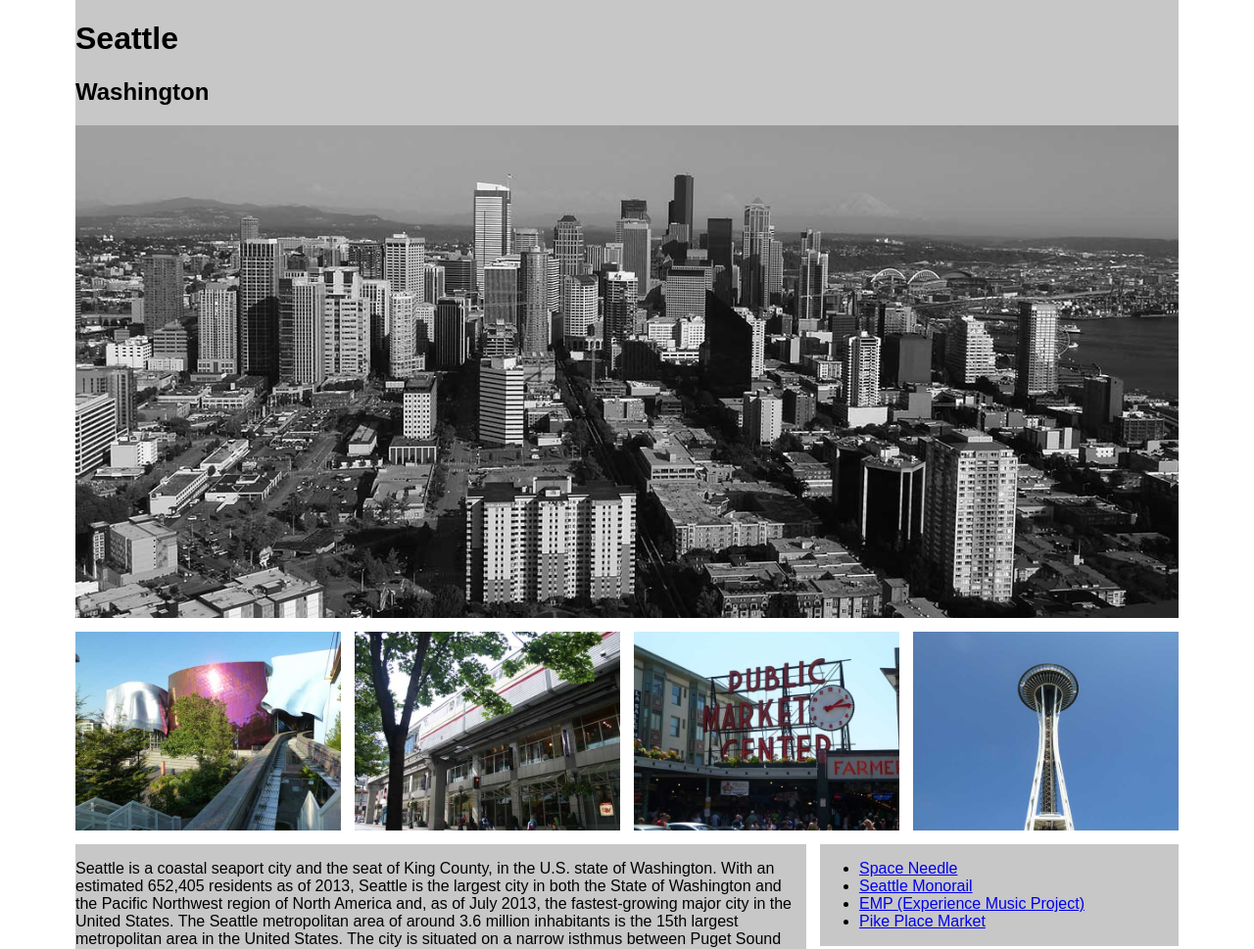
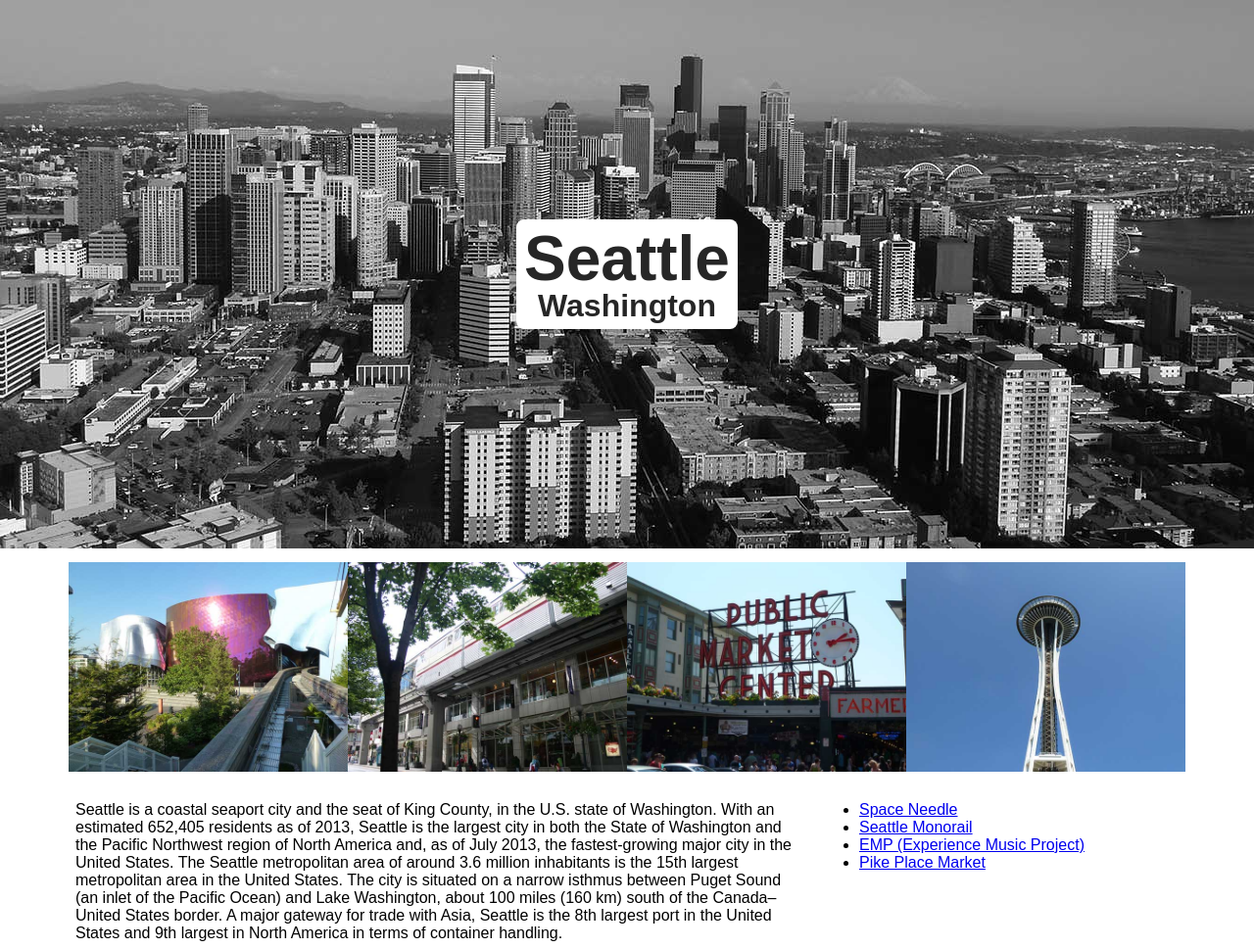
Before and after one commit to annakhan/art336-2015-spring-framework-master, a plain HTML site: page seattle.html in a window 1280 px wide. Shown: the top 969 px of the page at 98% size. Drawn offline with Linux system fonts and the light colour scheme.

Commit message:
in progress

```diff
--- a/css/_layout.scss
+++ b/css/_layout.scss
@@ -2,12 +2,13 @@
 
 @media screen and (min-width: $mobile) and (max-width: $desktop) {
 
-    .row.gallery [class^="col-"] {
-        margin-left: $gutter/2;
-        margin-right: $gutter/2;
+    .row-no-gutter.gallery [class^="col-"] {
+        margin-left: 0;
+        margin-right: 0;
     }
 
     .gallery .col-3 {
-        width: calc(50% - #{$gutter});
+        width: 50%;
+        margin-bottom: 0;
     }
 }
--- a/css/_module.scss
+++ b/css/_module.scss
@@ -1 +1,28 @@
 /* Module.scss */
+
+.banner {
+    background: url('../img/seattle-lowrez.jpg') top center no-repeat;
+    background-size: cover;
+    height: 70%;
+    height: 70vh;
+    text-align: center;
+}
+
+.banner-title {
+    background-color: #fff;
+    border-radius: 8px;
+    color: #262626;
+    display: inline-block;
+    line-height: 1;
+    padding: 8px;
+}
+
+.banner-title h1 {
+    font-size: 4em;
+    margin: 0;
+}
+
+.banner-title h2 {
+    font-size: 2em;
+    margin: 0;
+}
--- a/css/vendor/_demo.scss
+++ b/css/vendor/_demo.scss
@@ -1,6 +1,6 @@
-/* _demo.scss */
+/* Demo.scss */
 
-[class^="col-"] {
-    background-color: #c7c7c7;
-    min-height: 60px;
+.banner, [class^="col-"] {
+    //background-color: #c7c7c7;
+    //min-height: 60px;
 }
--- a/css/vendor/_grid.scss
+++ b/css/vendor/_grid.scss
@@ -4,13 +4,19 @@ $mobile: 550px;
 $gutter: 14px;
 $padding: 6px;
 
-.row {
+.row, .row-no-gutter {
     max-width: $desktop;
     margin: 0 auto;
     width: 100%;
 }
 
-[class^="col-"]{
+.row:after, .row-no-gutter:after {
+    clear: both;
+    content: "";
+    display: table;
+}
+
+[class^="col-"] {
     float: left;
     margin-bottom: $gutter;
     width: 100%;
@@ -70,3 +76,88 @@ $padding: 6px;
         width: calc(100% - #{$gutter});
     }
 }
+
+@media screen and (min-width: $tablet) {
+    .row-no-gutter [class^="col-"]{
+        //margin-left: $gutter/2;
+        //margin-right: $gutter/2;
+    }
+
+    .row-no-gutter .col-1 {
+        width: 8.333333333%;
+    }
+
+    .row-no-gutter .col-2 {
+        width: 16.66666666%;
+    }
+
+    .row-no-gutter .col-3 {
+        width: 25%;
+    }
+
+    .row-no-gutter .col-4 {
+        width: 33.33333333%;
+    }
+
+    .row-no-gutter .col-5 {
+        width: 41.66666666%;
+    }
+
+    .row-no-gutter .col-6 {
+        width: 50%;
+    }
+
+    .row-no-gutter .col-7 {
+        width: 58.333333333%;
+    }
+
+    .row-no-gutter .col-8 {
+        width: 66.66666666%;
+    }
+
+    .row-no-gutter .col-9 {
+        width: 75%;
+    }
+
+    .row-no-gutter .col-10 {
+        width: 83.333333333%;
+    }
+
+    .row-no-gutter .col-11 {
+        width: 91.66666666%;
+    }
+
+    .row-no-gutter .col-12 {
+        width: 100%;
+    }
+}
+
+.outer {
+    width: 100%;
+    margin-bottom: $gutter;
+}
+
+.outer .row:last-of-type [class^="col-"] {
+    margin-bottom: 0;
+}
+
+.vcenter {
+    width: 100%; /* Firefox needs this */
+    height: 100%; /* Height can be anything */
+    /* WebKit (Chrome & Safari) */
+    display: -webkit-box;
+    -webkit-box-pack: center;
+    -webkit-box-align: center;
+    /* Firefox */
+    display: -moz-box;
+    -moz-box-pack: center;
+    -moz-box-align: center;
+    /* IE */
+    display: -ms-box;
+    -ms-box-pack: center;
+    -ms-box-align: center;
+    /* Native CSS */
+    display: box;
+    box-pack: center;
+    box-align: center;
+}
--- a/seattle.html
+++ b/seattle.html
@@ -14,20 +14,20 @@
     <body>
 
         <!-- Add your site or application content here -->
-        <div class="outer banner">
+        <div class="outer vcenter banner">
         <header role="banner" class="row">
             <div class="col-12">
                 <div class="banner-title">
                     <h1>Seattle</h1>
                     <h2>Washington</h2>
                 </div>
-                <img src="img/seattle-lowrez.jpg" title="Seattle Skyline"/>
+                <!--img src="img/seattle-lowrez.jpg" title="Seattle Skyline"/>-->
             </div>
         </header>
         </div>
 
         <main role="main">
-            <section class="row gallery">
+            <section class="row-no-gutter gallery">
                 <div class="col-3 gallery-image">
                     <img src="img/emp-lowrez.jpg" title="Experience Music Project"/>
                 </div>
```
Also changed, not shown: css/main.css.
